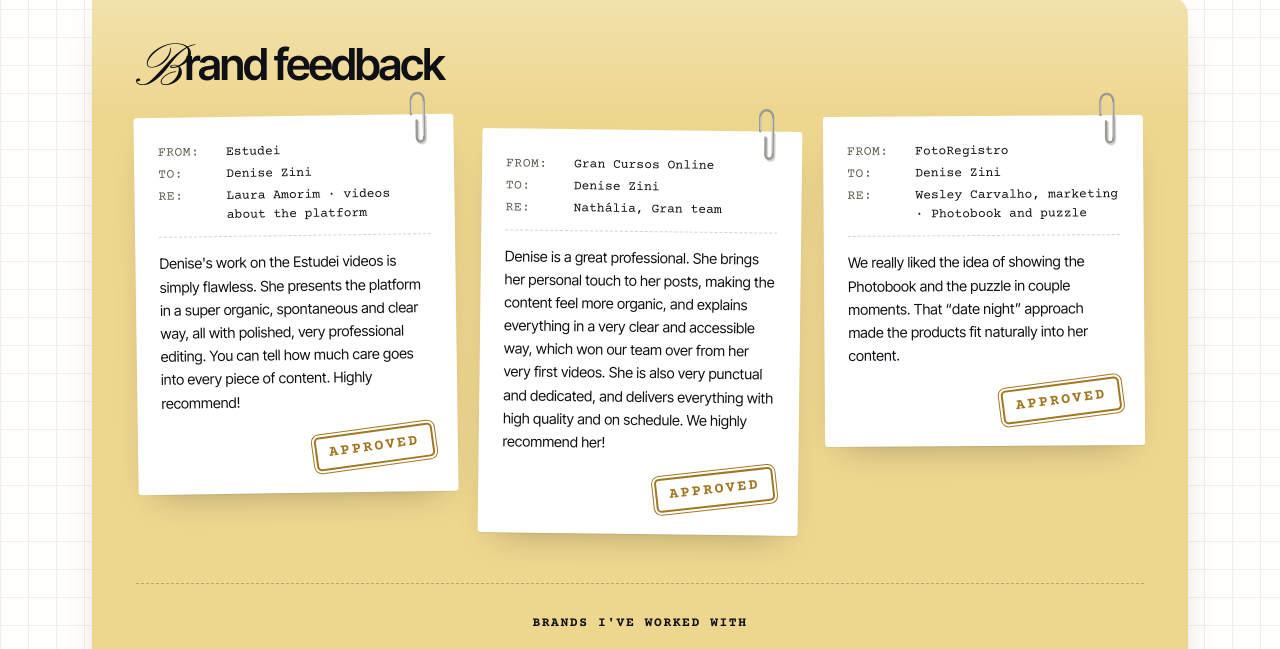
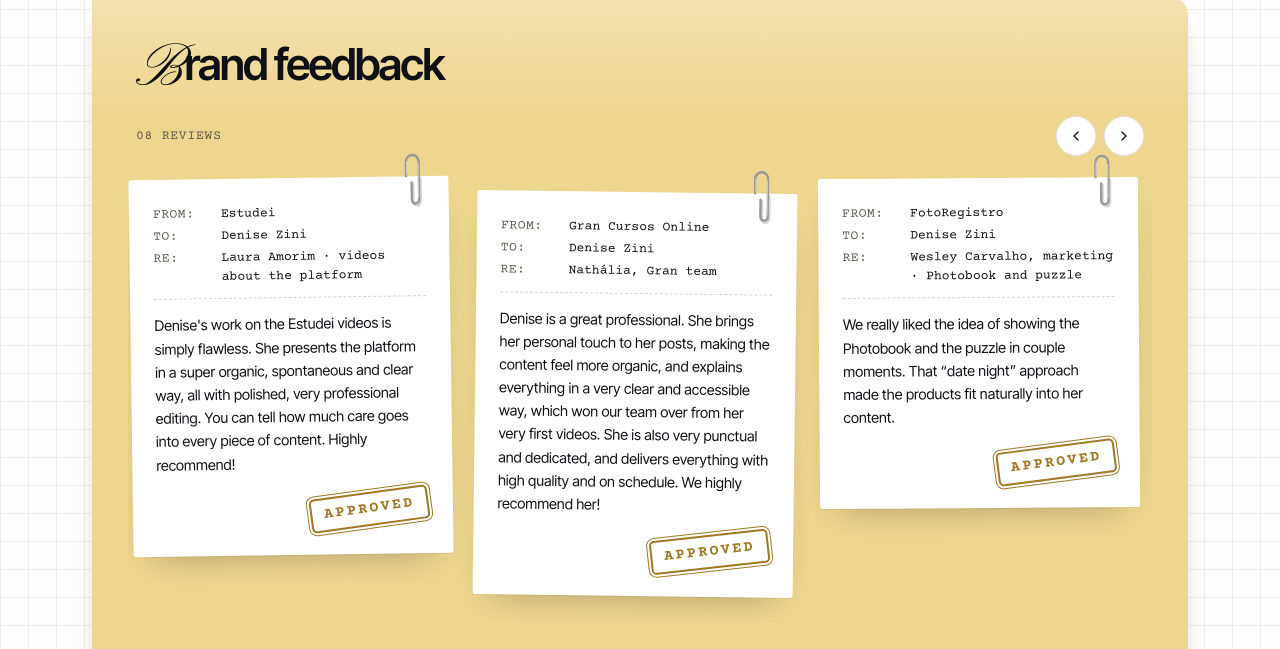
Before and after one commit to denisezini/portfolio, a plain HTML site: page index.html in a window 1280 px wide. Shown: the part 7551-8200 px from the top of the page. Drawn offline with nearby package versions, Linux system fonts and the light colour scheme.

Commit message:
Feedbacks: todos os 8 depoimentos num carrossel com setas (PT e EN)
Co-Authored-By: Claude Opus 5.5 <noreply@anthropic.com>

```diff
--- a/index.html
+++ b/index.html
@@ -235,10 +235,15 @@ html.foto-capa .capa{padding:58px 0 0}
 
 /* 5. FEEDBACKS: memorandos */
 .pasta-feed{--cor:var(--kraft)}
-.memos{display:grid;grid-template-columns:repeat(3,1fr);gap:24px;align-items:start}
-.memo{position:relative;background:#fff;border-radius:3px;box-shadow:var(--sombra);padding:26px 24px 28px;display:flex;flex-direction:column;gap:14px;transform:rotate(-.8deg)}
-.memo:nth-child(2){transform:rotate(.7deg);margin-top:14px}
-.memo:nth-child(3){transform:rotate(-.4deg)}
+/* carrossel de memorandos: passa pro lado com as setas, arrastando ou com o dedo */
+.memos{display:flex;gap:24px;align-items:flex-start;overflow-x:auto;scroll-snap-type:x mandatory;scrollbar-width:none;overscroll-behavior-x:contain;padding:30px 8px 26px;margin:-8px -8px 0}
+.memos::-webkit-scrollbar{display:none}
+.memos.arrastando{scroll-snap-type:none;cursor:grabbing}
+.memos.arrastando *{user-select:none}
+.memo{flex:0 0 calc((100% - 48px)/3);scroll-snap-align:start;position:relative;background:#fff;border-radius:3px;box-shadow:var(--sombra);padding:26px 24px 28px;display:flex;flex-direction:column;gap:14px;transform:rotate(-.8deg)}
+.memo:nth-child(3n+2){transform:rotate(.7deg);margin-top:14px}
+.memo:nth-child(3n){transform:rotate(-.4deg)}
+.feed-top{margin-bottom:0}
 .memo .clipinho{top:-24px;right:24px}
 .memo-topo{font-family:var(--mono);font-weight:700;font-size:15px;letter-spacing:.18em;text-transform:uppercase;color:var(--tinta);border-bottom:2px solid var(--tinta);padding-bottom:8px}
 .memo-dados{font-family:var(--mono);font-size:13px;line-height:1.45;display:grid;gap:3px;padding-bottom:12px;border-bottom:1px dashed var(--cinza2)}
@@ -324,8 +329,7 @@ html.foto-capa .capa{padding:58px 0 0}
   .pasta-capa{padding:48px 32px 56px}
   .pilha .nicho{padding:28px 28px 56px}
   .trilho .vcard{flex-basis:calc((100% - 16px)/2)}
-  .memos{grid-template-columns:1fr;max-width:560px;margin:0 auto}
-  .memo:nth-child(2){margin-top:0}
+  .memo{flex-basis:calc((100% - 24px)/2)}
   .duvidas{grid-template-columns:1fr 1fr}
 }
 /* CELULAR */
@@ -363,7 +367,9 @@ html.foto-capa .capa{padding:58px 0 0}
   .pilha .nicho{padding:24px 16px 52px}
   .pilha .nicho:last-child{padding-bottom:32px}
   .trilho .vcard{flex-basis:76%}
-  .memo{padding:22px 18px 24px}
+  .memo{padding:22px 18px 24px;flex-basis:86%}
+  .memo:nth-child(3n+2){margin-top:0}
+  .memos{gap:16px}
   .carta{margin:0 10px;padding:24px 18px 170px}
   .carta-topo{flex-direction:column;gap:2px}
   .env-costas{height:260px}
@@ -528,6 +534,13 @@ html.foto-capa .capa{padding:58px 0 0}
       <div class="pasta pasta-feed">
         <span class="aba" data-t="mFeedbacks">Feedbacks</span>
         <h2 class="sec-title" data-ti="tFeedbacks"><span class="ini">F</span>eedbacks de marcas</h2>
+        <div class="nicho-top feed-top">
+          <span class="conta" id="contaFeed"></span>
+          <div class="setas" id="setasFeed">
+            <button class="seta" aria-label="Feedbacks anteriores" data-t-aria="feedAnt"></button>
+            <button class="seta" aria-label="Próximos feedbacks" data-t-aria="feedProx"></button>
+          </div>
+        </div>
         <div class="memos" id="elogios"></div>
         <div class="atendidas" id="atendidas">
           <h3 data-t="atendidas">Marcas que eu já atendi</h3>
@@ -730,7 +743,7 @@ function ligarCarrossel(trilho, btnEsq, btnDir){
     if (!ini) return;
     ini = null;
     if (moveu){
-      const card = trilho.querySelector('.vcard');
+      const card = trilho.firstElementChild;
       const largura = card ? card.offsetWidth + 16 : passo();
       const alvo = Math.round(trilho.scrollLeft / largura) * largura;
       trilho.classList.remove('arrastando');
@@ -868,9 +881,9 @@ function montar(){
   });
   ligarVideos($('#paginasNicho'));
 
-  // 5. feedbacks: memorandos carimbados
-  const els = (D.elogios || []).slice(0, 3);
-  while (els.length < 3) els.push({});
+  // 5. feedbacks: memorandos carimbados, todos num carrossel (passa pro lado)
+  const els = (D.elogios || []).filter(e => e && e.texto);
+  if (!els.length) els.push({});
   $('#elogios').innerHTML = els.map(e => e.texto
     ? '<article class="memo"><span class="clipinho">' + ICONES.clipinho + '</span>' +
         '<dl class="memo-dados"><div><dt>' + esc(T('de')) + '</dt><dd>' + esc(e.marca) + '</dd></div><div><dt>' + esc(T('para')) + '</dt><dd>' + esc(D.nome) + '</dd></div>' +
@@ -879,6 +892,11 @@ function montar(){
         '<span class="carimbo" aria-hidden="true">' + esc(T('aprovado')) + '</span></article>'
     : '<div class="memo vazio">' + ICONES.aspas + '<span>cole aqui a frase ou o print real da marca</span></div>'
   ).join('');
+  const totalFeed = els.filter(e => e.texto).length;
+  $('#contaFeed').textContent = doisDigitos(totalFeed) + ' ' + T('feedbacks');
+  const setasFeed = $('#setasFeed').querySelectorAll('.seta');
+  setasFeed[0].innerHTML = ICONES.esq; setasFeed[1].innerHTML = ICONES.dir;
+  ligarCarrossel($('#elogios'), setasFeed[0], setasFeed[1]);
   $('#logos').innerHTML = marcas.length
     ? marcas.map(bola).join('')
     : lacuna('coloque aqui os logos das marcas que você já atendeu (DADOS.marcas)');
@@ -998,6 +1016,7 @@ const TEXTOS = {
     tNichos: 'Ache o vídeo do seu nicho', atalhosAria: 'Atalhos dos nichos',
     video: 'vídeo', videos: 'vídeos', minimo: 'mínimo 3 vídeos',
     anteriores: 'Vídeos anteriores de ', proximos: 'Próximos vídeos de ',
+    feedbacks: 'feedbacks', feedAnt: 'Feedbacks anteriores', feedProx: 'Próximos feedbacks',
     tFeedbacks: 'Feedbacks de marcas', de: 'De:', para: 'Para:', ref: 'Ref.:', aprovado: 'Aprovado',
     atendidas: 'Marcas que eu já atendi',
     cartaPara: 'Para: sua marca', tContato: 'Vamos trabalhar juntos?',
@@ -1021,6 +1040,7 @@ const TEXTOS = {
     tNichos: 'Find a video in your niche', atalhosAria: 'Niche shortcuts',
     video: 'video', videos: 'videos', minimo: 'minimum 3 videos',
     anteriores: 'Previous videos: ', proximos: 'Next videos: ',
+    feedbacks: 'reviews', feedAnt: 'Previous reviews', feedProx: 'Next reviews',
     tFeedbacks: 'Brand feedback', de: 'From:', para: 'To:', ref: 'Re:', aprovado: 'Approved',
     atendidas: "Brands I've worked with",
     cartaPara: 'To: your brand', tContato: 'Shall we work together?',
@@ -1200,16 +1220,27 @@ const DADOS = {
     // ]}
   ],
 
-  // Depoimentos REAIS das marcas (nunca inventar). Até 3. Viram memorandos carimbados.
+  // Depoimentos REAIS das marcas (nunca inventar). Quantos quiser: viram memorandos carimbados num carrossel.
   // texto: a frase da marca | marca: nome (vai no "De:") | detalhe: quem falou e o contexto (vai no "Ref.:")
-  // Estes 3 foram copiados dos prints do seu Canva.
+  // Copiados dos prints do seu Canva e das avaliações da plataforma. A ordem aqui é a ordem no site.
+  // Se adicionar um novo, adicione a tradução dele no bloco "en" lá embaixo, na mesma posição.
   elogios: [
     { texto: "O trabalho da Denise com os vídeos sobre o Estudei é simplesmente impecável. Ela consegue apresentar a plataforma de forma super orgânica, espontânea e didática, tudo com uma edição caprichada e muito profissional. É nítido o carinho e o cuidado em cada conteúdo. Recomendo demais!",
       marca: "Estudei", detalhe: "Laura Amorim · vídeos sobre a plataforma" },
     { texto: "Denise é uma ótima profissional, traz seu toque pessoal em suas publicações, deixando o material mais orgânico, e explica tudo de uma maneira muito didática e acessível, o que conquistou nossa equipe logo em seus primeiros conteúdos. Além disso, ela é muito pontual, dedicada e entrega tudo com alta qualidade, dentro dos prazos estabelecidos. Recomendamos muito!",
       marca: "Gran Cursos Online", detalhe: "Nathália, equipe Gran" },
     { texto: "Gostamos muito da proposta de apresentar o Fotolivro e o quebra-cabeça em momentos de casal. Essa abordagem de “date night” deixou os produtos inseridos de forma natural no seu conteúdo.",
-      marca: "FotoRegistro", detalhe: "Wesley Carvalho, marketing · Fotolivro e quebra-cabeça" }
+      marca: "FotoRegistro", detalhe: "Wesley Carvalho, marketing · Fotolivro e quebra-cabeça" },
+    { texto: "Oie, De! Nós do time de marketing da Flexform adoramos o seu trabalho! Agradecemos pelo cuidado com todo o processo criativo, você é demais! ❤️",
+      marca: "Flexform", detalhe: "Time de marketing" },
+    { texto: "Foi ótimo trabalhar com você. Criativa, dedicada, cumpriu o prazo combinado e as entregas ficaram lindas! Tudo com muita qualidade! Desejo muito sucesso na sua jornada e espero que, em breve, possamos fazer novos projetos juntas 💚",
+      marca: "Realizzare Cursos", detalhe: "" },
+    { texto: "Resultado ficou maravilhoso! O vídeo deu bastante engajamento e combinou super com a proposta da VB Camisetas! 🚀💗",
+      marca: "VB Camisetas", detalhe: "Avaliação ★★★★★" },
+    { texto: "A Denise foi super profissional e entregou um vídeo acima das expectativas <3",
+      marca: "Ahead Company", detalhe: "Avaliação ★★★★★" },
+    { texto: "Ameii, seu conteúdo e sua pontualidade, isso faz toda a diferença para a campanha! Vídeo ficou super bom e me deixou com vontade de comprar essa escova kkkkkk arrasou, parabéns!!",
+      marca: "Thecoathers", detalhe: "Laís" }
   ],
 
   // Marcas que você já atendeu. No site aparecem SÓ os logos (o nome fica escondido, pra leitores de tela).
@@ -1303,7 +1334,17 @@ const DADOS = {
       { texto: "Denise is a great professional. She brings her personal touch to her posts, making the content feel more organic, and explains everything in a very clear and accessible way, which won our team over from her very first videos. She is also very punctual and dedicated, and delivers everything with high quality and on schedule. We highly recommend her!",
         detalhe: "Nathália, Gran team" },
       { texto: "We really liked the idea of showing the Photobook and the puzzle in couple moments. That “date night” approach made the products fit naturally into her content.",
-        detalhe: "Wesley Carvalho, marketing · Photobook and puzzle" }
+        detalhe: "Wesley Carvalho, marketing · Photobook and puzzle" },
+      { texto: "Hi, De! We on the Flexform marketing team loved your work! Thank you for the care you put into the whole creative process, you're amazing! ❤️",
+        detalhe: "Marketing team" },
+      { texto: "It was great working with you. Creative, dedicated, met the agreed deadline and the deliverables turned out beautiful! Everything with great quality! I wish you much success on your journey and hope we can work on new projects together soon 💚",
+        detalhe: "" },
+      { texto: "The result was wonderful! The video got a lot of engagement and matched the VB Camisetas concept perfectly! 🚀💗",
+        detalhe: "★★★★★ review" },
+      { texto: "Denise was super professional and delivered a video beyond expectations <3",
+        detalhe: "★★★★★ review" },
+      { texto: "Loved it! Your content and your punctuality make all the difference for the campaign! The video turned out great and made me want to buy that brush haha, you nailed it, congrats!!",
+        detalhe: "Laís" }
     ]
   }
 };
```
